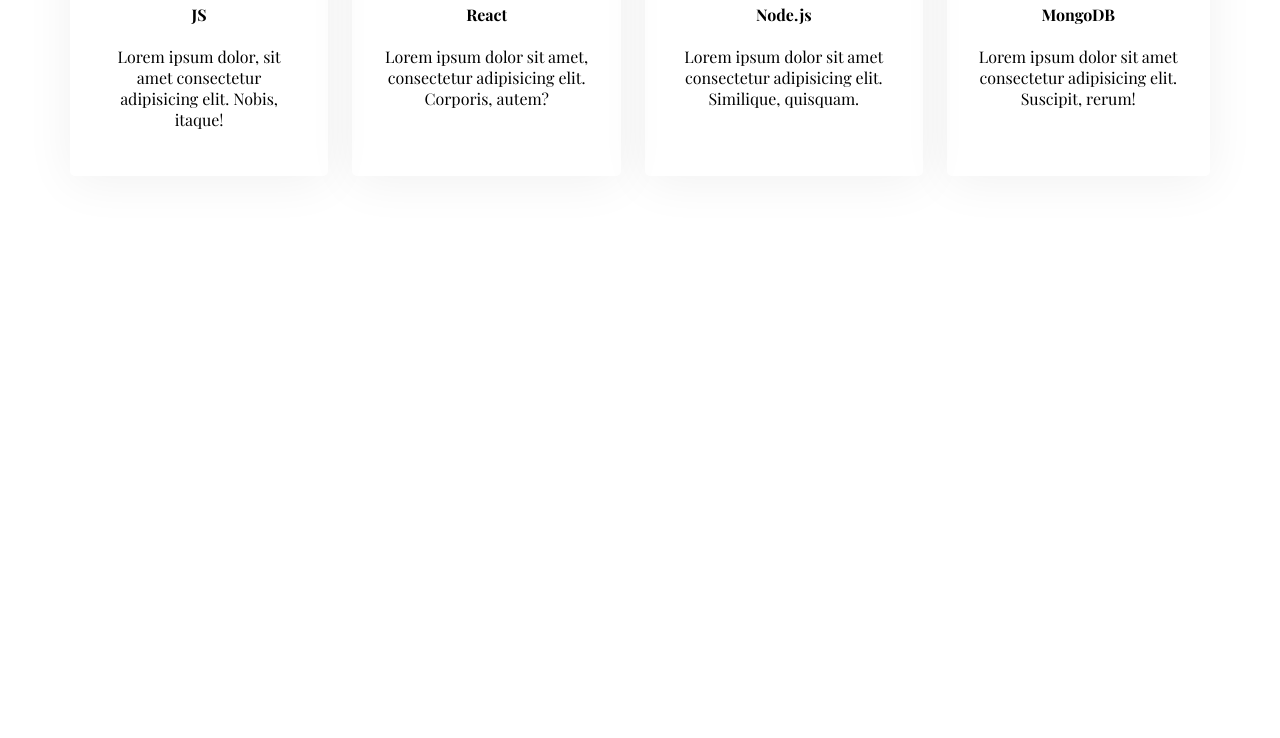
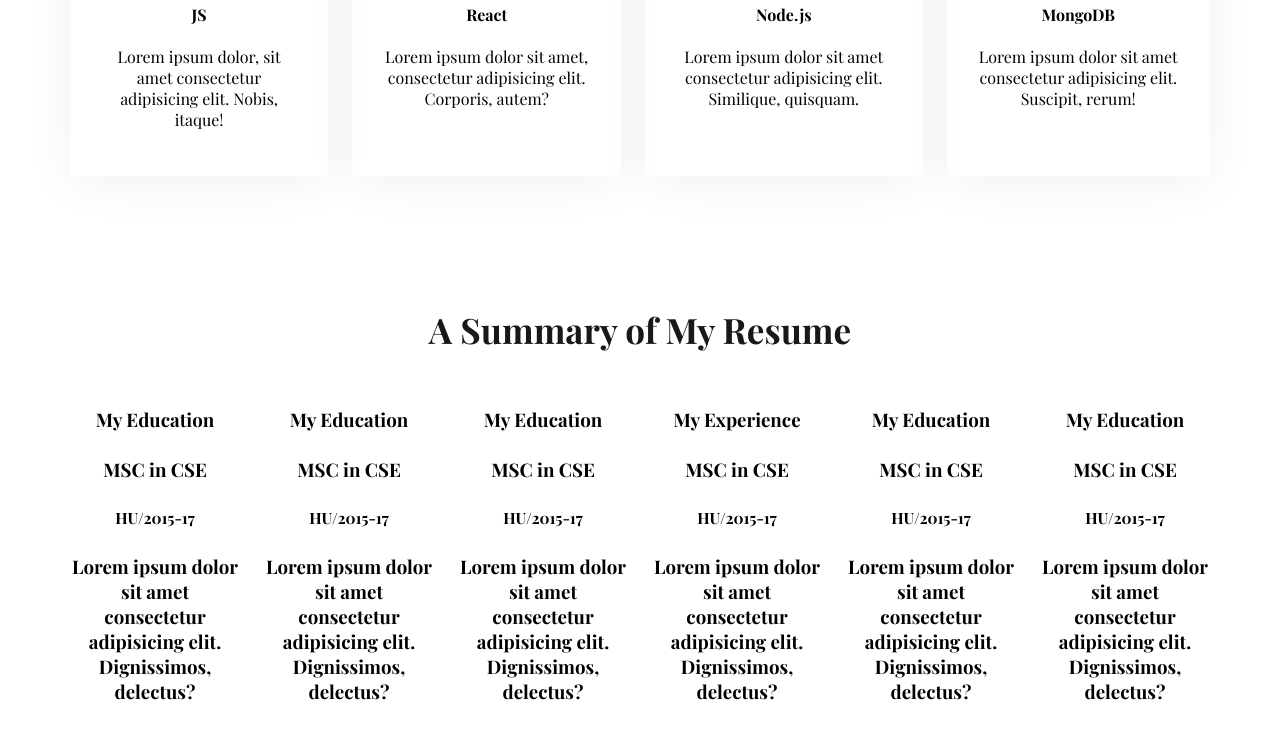
Before and after one commit to faiji31/Protofile-Website-Design, a plain HTML site: page index.html in a window 1280 px wide. Shown: the part 1892-2630 px from the top of the page. Before the commit the page ends 2198 px from the top, so only its background shows below. Drawn offline with nearby package versions, Linux system fonts and the light colour scheme; a web font is replaced by a local one.

Commit message:
2nd commit

```diff
--- a/index.html
+++ b/index.html
@@ -88,28 +88,102 @@
         <section class="">
             <div class="what">
                 <h3 class="about-h3">What I Do</h3>
-            <p class="about-p">Lorem ipsum dolor, sit amet consectetur adipisicing elit. Quam modi nam doloremque possimus, provident molestias autem dolores placeat nesciunt minima perferendis dolor esse aliquid distinctio odio iure officia aliquam minus dignissimos adipisci vel? Similique, maxime!</p>
+                <p class="about-p">Lorem ipsum dolor, sit amet consectetur adipisicing elit. Quam modi nam doloremque
+                    possimus, provident molestias autem dolores placeat nesciunt minima perferendis dolor esse aliquid
+                    distinctio odio iure officia aliquam minus dignissimos adipisci vel? Similique, maxime!</p>
             </div>
             <div class="skills-container">
                 <div class="skill">
                     <img src="images/icons/js.png" alt="">
                     <h4 class="skill-title">JS</h4>
-                  <p class="skill-description">Lorem ipsum dolor, sit amet consectetur adipisicing elit. Nobis, itaque!</p>
+                    <p class="skill-description">Lorem ipsum dolor, sit amet consectetur adipisicing elit. Nobis,
+                        itaque!</p>
                 </div>
                 <div class="skill">
                     <img src="images/icons/react.png" alt="">
                     <h4 class="skill-title">React</h4>
-                  <p class="skill-description">Lorem ipsum dolor sit amet, consectetur adipisicing elit. Corporis, autem?</p>
-                </div> <div class="skill">
+                    <p class="skill-description">Lorem ipsum dolor sit amet, consectetur adipisicing elit. Corporis,
+                        autem?</p>
+                </div>
+                <div class="skill">
                     <img src="images/icons/nodejs.png" alt="">
                     <h4 class="skill-title">Node.js</h4>
-                  <p class="skill-description">Lorem ipsum dolor sit amet consectetur adipisicing elit. Similique, quisquam.</p>
-                </div> <div class="skill">
+                    <p class="skill-description">Lorem ipsum dolor sit amet consectetur adipisicing elit. Similique,
+                        quisquam.</p>
+                </div>
+                <div class="skill">
                     <img src="images/icons/mongo.png" alt="">
                     <h4 class="skill-title">MongoDB</h4>
-                  <p class="skill-description">Lorem ipsum dolor sit amet consectetur adipisicing elit. Suscipit, rerum!</p>
+                    <p class="skill-description">Lorem ipsum dolor sit amet consectetur adipisicing elit. Suscipit,
+                        rerum!</p>
                 </div>
             </div>
+        </section>
+        <section class="">
+            <h3 class="about-h3">A Summary of My Resume</h3>
+            <resume class="resume-container">
+                <div class="resume-column">
+                    <h3 class="resume-column-title"> My Education
+                        <div class="experience">
+                            <h4 class="experiene-title"> MSC in CSE
+                                <h5 class="experience-sub-title">HU/2015-17</h5>
+                                <div class="experience-description">Lorem ipsum dolor sit amet consectetur adipisicing
+                                    elit. Dignissimos, delectus?</div>
+                            </h4>
+                        </div>
+                    </h3>
+                    <h3 class="resume-column-title"> My Education
+                        <div class="experience">
+                            <h4 class="experiene-title"> MSC in CSE
+                                <h5 class="experience-sub-title">HU/2015-17</h5>
+                                <div class="experience-description">Lorem ipsum dolor sit amet consectetur adipisicing
+                                    elit. Dignissimos, delectus?</div>
+                            </h4>
+                        </div>
+                    </h3>
+                    <h3 class="resume-column-title"> My Education
+                        <div class="experience">
+                            <h4 class="experiene-title"> MSC in CSE
+                                <h5 class="experience-sub-title">HU/2015-17</h5>
+                                <div class="experience-description">Lorem ipsum dolor sit amet consectetur adipisicing
+                                    elit. Dignissimos, delectus?</div>
+                            </h4>
+                        </div>
+                    </h3>
+                </div>
+                <div class="resume-column">
+                    <h3 class="resume-column-title"> My Experience
+                        <div class="experience">
+                            <h4 class="experiene-title"> MSC in CSE
+                                <h5 class="experience-sub-title">HU/2015-17</h5>
+                                <div class="experience-description">Lorem ipsum dolor sit amet consectetur adipisicing
+                                    elit. Dignissimos, delectus?</div>
+                            </h4>
+                        </div>
+                    </h3>
+                    <h3 class="resume-column-title"> My Education
+                        <div class="experience">
+                            <h4 class="experiene-title"> MSC in CSE
+                                <h5 class="experience-sub-title">HU/2015-17</h5>
+                                <div class="experience-description">Lorem ipsum dolor sit amet consectetur adipisicing
+                                    elit. Dignissimos, delectus?</div>
+                            </h4>
+                        </div>
+                    </h3>
+                    <h3 class="resume-column-title"> My Education
+                        <div class="experience">
+                            <h4 class="experiene-title"> MSC in CSE
+                                <h5 class="experience-sub-title">HU/2015-17</h5>
+                                <div class="experience-description">Lorem ipsum dolor sit amet consectetur adipisicing
+                                    elit. Dignissimos, delectus?</div>
+                            </h4>
+                        </div>
+                    </h3>
+
+                </div>
+
+            </resume>
+
         </section>
 
     </main>
--- a/style.css
+++ b/style.css
@@ -112,3 +112,7 @@ main section{
     box-shadow: 0px 6px 50px 0px rgba(0 , 0, 0, 0.06);
     border-radius: 5px;
 }
+.resume-container{
+    display: flex;
+    gap: 24px;
+}
```
Lines whose indentation alone changed are shown as unchanged.
